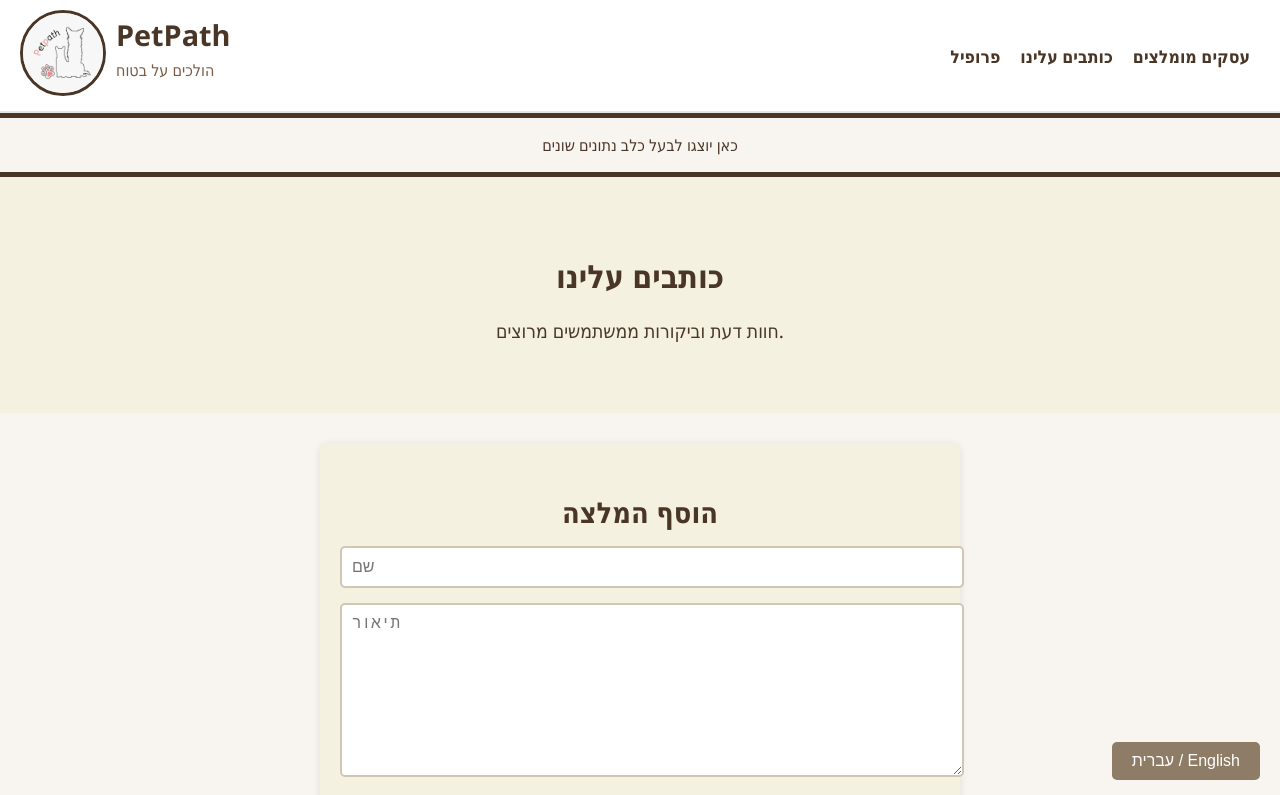
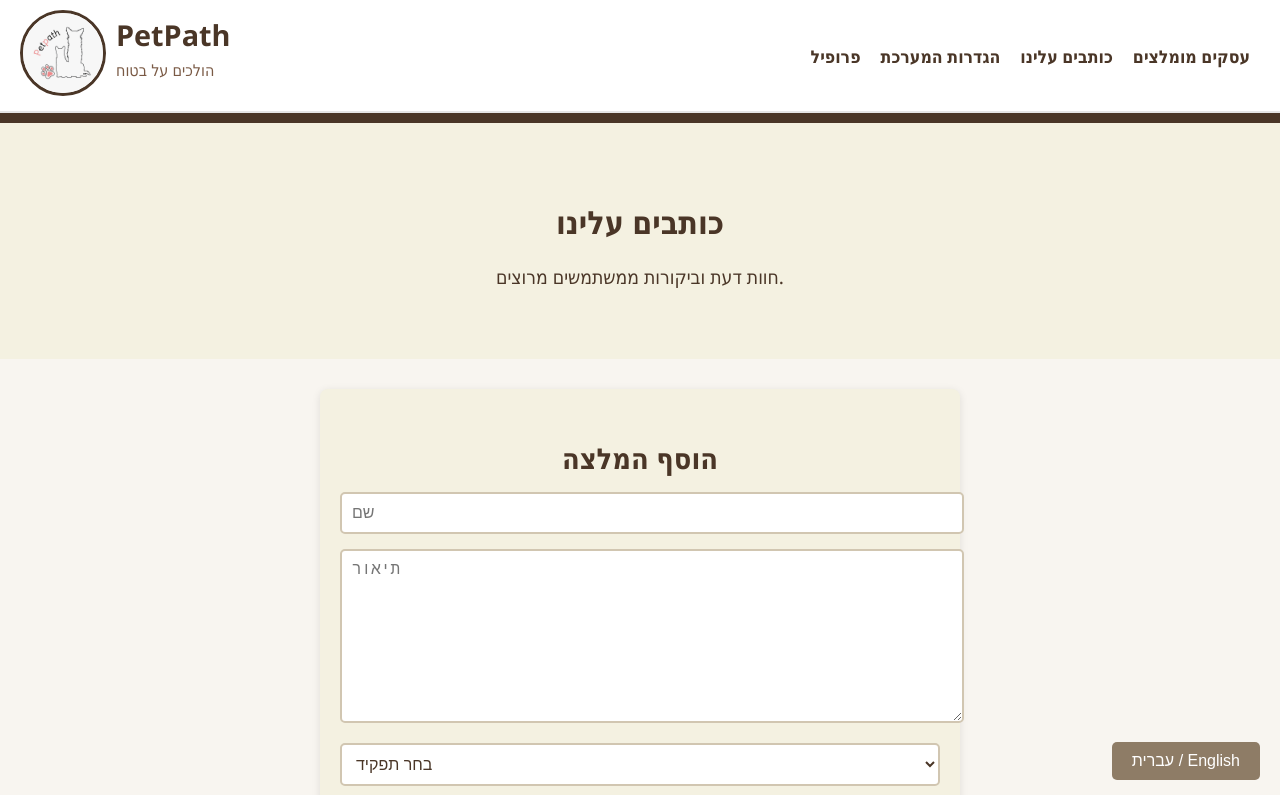
Before and after one commit to BS-FSE-2025/BS-FSE-2025-Team-14, a React (Create React App) app in the folder pet-path/: page /dashboard/dogowner in a window 1280 px wide. Shown: the top 795 px of the page. Built offline with nearby package versions, Linux system fonts and the light colour scheme; no server answers.

Commit message:
Menu editing

```diff
--- a/pet-path/src/components/DogownerDash.jsx
+++ b/pet-path/src/components/DogownerDash.jsx
@@ -3,6 +3,8 @@ import './Home.css';
 import { switchLanguage } from './Translate'; // ייבוא נכון של הפונקציה
 
 function DogownerDash({ isAuthenticated, onLogin, onRegister, user }) {
+  const [userInfo, setUserInfo] = useState(user || null);
+    const [showProfile, setShowProfile] = useState(false); // מצב להצגת פרופיל
     const [recommendations, setRecommendations] = useState([]);
     const [newRecommendation, setNewRecommendation] = useState({
       name: '',
@@ -16,9 +18,19 @@ function DogownerDash({ isAuthenticated, onLogin, onRegister, user }) {
       role: '',
     });
 
+    // ה-state החדש להצגת חלונית ההגדרות
+    const [isSettingsOpen, setIsSettingsOpen] = useState(false);
+
     useEffect(() => {
+      if (!userInfo) {
+        const storedUser = JSON.parse(localStorage.getItem('user'));
+        if (storedUser) {
+          setUserInfo(storedUser);
+        }
+      }
       fetchRecommendations();
-  }, []);
+      fetchPublish();
+    }, [userInfo]);
 
     const fetchRecommendations = async () => {
       try {
@@ -63,10 +75,6 @@ function DogownerDash({ isAuthenticated, onLogin, onRegister, user }) {
       }
     };
 
-  useEffect(() => {
-    fetchPublish();
-  }, []);
-
     const fetchPublish = async () => {
       try {
         const response = await fetch('http://localhost:3001/publish');
@@ -110,6 +118,11 @@ function DogownerDash({ isAuthenticated, onLogin, onRegister, user }) {
       }
     };
 
+    // פונקציה שתשנה את מצב חלונית ההגדרות
+    const toggleSettings = () => {
+      setIsSettingsOpen((prev) => !prev);
+    };
+
     return (
       <div>
         <header>
@@ -128,18 +141,42 @@ function DogownerDash({ isAuthenticated, onLogin, onRegister, user }) {
           </div>
           <nav>
             <ul>
-          <li><a href="#reviews">פרופיל</a></li>
+              <li><a href="#" onClick={(e) => { e.preventDefault(); setShowProfile(!showProfile); }}>פרופיל</a></li>
+              <li><a href="#" onClick={toggleSettings}>הגדרות המערכת</a></li> {/* כפתור הגדרות */}
               <li><a href="#reviews">כותבים עלינו</a></li>
               <li><a href="#publish">עסקים מומלצים</a></li>
             </ul>
           </nav>
         </header>
 
+        <div className="divider"></div>
+
+        {showProfile && userInfo && (
+          <div className="profile-popup">
+            <p style={{ textAlign: 'center', fontSize: '18px', fontWeight: 'bold' }}>{userInfo.username} :שם משתמש</p>
+          </div>
+        )}
+
+        {isSettingsOpen && (
+    <div className="settings-popup" style={{ display: 'flex', flexDirection: 'column', justifyContent: 'center', alignItems: 'center', height: '10vh' }}>
+      <p style={{ fontSize: '18px', fontWeight: 'bold', textAlign: 'center', marginBottom: '5px' }}>:הגדרות המערכת</p>
+      <p style={{ fontSize: '16px', textAlign: 'center', marginTop: '0', marginBottom: '5px' }}>.(עברית,אנגלית) אפשרות שינוי שפה</p>
+    </div>
+  )}
+
+
+
+
+
+        {/* הצגת חלונית הגדרות */}
+        {isSettingsOpen && (
+          <div className="settings-popup">
+
+          </div>
+        )}
 
         <div className="divider"></div>
-        <p style={{ textAlign: 'center' }}>כאן יוצגו לבעל כלב נתונים שונים</p>
 
-      <div className="divider"></div>
         <div className="section" id="reviews">
           <h2>כותבים עלינו</h2>
           <p>חוות דעת וביקורות ממשתמשים מרוצים.</p>
@@ -251,4 +288,5 @@ function DogownerDash({ isAuthenticated, onLogin, onRegister, user }) {
     );
   }
 
+
 export default DogownerDash;
--- a/pet-path/src/components/DogwalkerDash.jsx
+++ b/pet-path/src/components/DogwalkerDash.jsx
@@ -3,6 +3,8 @@ import './Home.css';
 import { switchLanguage } from './Translate'; // ייבוא נכון של הפונקציה
 
 function DogwalkerDash({ isAuthenticated, onLogin, onRegister, user }) {
+ const [userInfo, setUserInfo] = useState(user || null);
+   const [showProfile, setShowProfile] = useState(false); // מצב להצגת פרופיל
    const [recommendations, setRecommendations] = useState([]);
    const [newRecommendation, setNewRecommendation] = useState({
      name: '',
@@ -16,9 +18,19 @@ function DogwalkerDash({ isAuthenticated, onLogin, onRegister, user }) {
      role: '',
    });
 
+   // ה-state החדש להצגת חלונית ההגדרות
+   const [isSettingsOpen, setIsSettingsOpen] = useState(false);
+
    useEffect(() => {
+     if (!userInfo) {
+       const storedUser = JSON.parse(localStorage.getItem('user'));
+       if (storedUser) {
+         setUserInfo(storedUser);
+       }
+     }
      fetchRecommendations();
-  }, []);
+     fetchPublish();
+   }, [userInfo]);
 
    const fetchRecommendations = async () => {
      try {
@@ -63,10 +75,6 @@ function DogwalkerDash({ isAuthenticated, onLogin, onRegister, user }) {
      }
    };
 
-  useEffect(() => {
-    fetchPublish();
-  }, []);
-
    const fetchPublish = async () => {
      try {
        const response = await fetch('http://localhost:3001/publish');
@@ -110,6 +118,11 @@ function DogwalkerDash({ isAuthenticated, onLogin, onRegister, user }) {
      }
    };
 
+   // פונקציה שתשנה את מצב חלונית ההגדרות
+   const toggleSettings = () => {
+     setIsSettingsOpen((prev) => !prev);
+   };
+
    return (
      <div>
        <header>
@@ -128,8 +141,8 @@ function DogwalkerDash({ isAuthenticated, onLogin, onRegister, user }) {
          </div>
          <nav>
            <ul>
-          <li><a href="#reviews">פרופיל</a></li>
-          <li><a href="#reviews">הגדרות המערכת</a></li>
+             <li><a href="#" onClick={(e) => { e.preventDefault(); setShowProfile(!showProfile); }}>פרופיל</a></li>
+             <li><a href="#" onClick={toggleSettings}>הגדרות המערכת</a></li> {/* כפתור הגדרות */}
              <li><a href="#reviews">כותבים עלינו</a></li>
              <li><a href="#publish">עסקים מומלצים</a></li>
            </ul>
@@ -137,11 +150,32 @@ function DogwalkerDash({ isAuthenticated, onLogin, onRegister, user }) {
        </header>
 
        <div className="divider"></div>
-      <p style={{ textAlign: 'center' }}>כאן יוצגו לדוג ווקר נתונים שונים</p>
+
+       {showProfile && userInfo && (
+         <div className="profile-popup">
+           <p style={{ textAlign: 'center', fontSize: '18px', fontWeight: 'bold' }}>{userInfo.username} :שם משתמש</p>
+         </div>
+       )}
+
+       {isSettingsOpen && (
+   <div className="settings-popup" style={{ display: 'flex', flexDirection: 'column', justifyContent: 'center', alignItems: 'center', height: '10vh' }}>
+     <p style={{ fontSize: '18px', fontWeight: 'bold', textAlign: 'center', marginBottom: '5px' }}>:הגדרות המערכת</p>
+     <p style={{ fontSize: '16px', textAlign: 'center', marginTop: '0', marginBottom: '5px' }}>.(עברית,אנגלית) אפשרות שינוי שפה</p>
+   </div>
+ )}
 
 
+
+
+
+       {/* הצגת חלונית הגדרות */}
+       {isSettingsOpen && (
+         <div className="settings-popup">
+
+         </div>
+       )}
+
        <div className="divider"></div>
-
 
        <div className="section" id="reviews">
          <h2>כותבים עלינו</h2>
@@ -254,4 +288,5 @@ function DogwalkerDash({ isAuthenticated, onLogin, onRegister, user }) {
    );
  }
 
+
 export default DogwalkerDash;
--- a/pet-path/src/components/LogIn.js
+++ b/pet-path/src/components/LogIn.js
@@ -13,7 +13,9 @@ function Login() {
     e.preventDefault();
     try {
       const user = await loginUser(username, password, role);
+
       if (user.role) {
+        localStorage.setItem('user', JSON.stringify(user));
         if (role === 'vet') {
           navigate('/dashboard/vet', { state: { user } }); // ניווט לדף הווטרינר
         }
--- a/pet-path/src/components/VetDash.jsx
+++ b/pet-path/src/components/VetDash.jsx
@@ -1,8 +1,10 @@
 import React, { useState, useEffect } from 'react';
 import './Home.css';
-import { switchLanguage } from './Translate'; // ייבוא נכון של הפונקציה
+import { switchLanguage } from './Translate';
 
 function VetDash({ isAuthenticated, onLogin, onRegister, user }) {
+  const [userInfo, setUserInfo] = useState(user || null);
+  const [showProfile, setShowProfile] = useState(false); // מצב להצגת פרופיל
   const [recommendations, setRecommendations] = useState([]);
   const [newRecommendation, setNewRecommendation] = useState({
     name: '',
@@ -16,9 +18,19 @@ function VetDash({ isAuthenticated, onLogin, onRegister, user }) {
     role: '',
   });
 
+  // ה-state החדש להצגת חלונית ההגדרות
+  const [isSettingsOpen, setIsSettingsOpen] = useState(false);
+
   useEffect(() => {
+    if (!userInfo) {
+      const storedUser = JSON.parse(localStorage.getItem('user'));
+      if (storedUser) {
+        setUserInfo(storedUser);
+      }
+    }
     fetchRecommendations();
-  }, []);
+    fetchPublish();
+  }, [userInfo]);
 
   const fetchRecommendations = async () => {
     try {
@@ -63,10 +75,6 @@ function VetDash({ isAuthenticated, onLogin, onRegister, user }) {
     }
   };
 
-  useEffect(() => {
-    fetchPublish();
-  }, []);
-
   const fetchPublish = async () => {
     try {
       const response = await fetch('http://localhost:3001/publish');
@@ -110,6 +118,11 @@ function VetDash({ isAuthenticated, onLogin, onRegister, user }) {
     }
   };
 
+  // פונקציה שתשנה את מצב חלונית ההגדרות
+  const toggleSettings = () => {
+    setIsSettingsOpen((prev) => !prev);
+  };
+
   return (
     <div>
       <header>
@@ -128,8 +141,8 @@ function VetDash({ isAuthenticated, onLogin, onRegister, user }) {
         </div>
         <nav>
           <ul>
-          <li><a href="#reviews">פרופיל</a></li>
-          <li><a href="#reviews">הגדרות המערכת</a></li>
+            <li><a href="#" onClick={(e) => { e.preventDefault(); setShowProfile(!showProfile); }}>פרופיל</a></li>
+            <li><a href="#" onClick={toggleSettings}>הגדרות המערכת</a></li> {/* כפתור הגדרות */}
             <li><a href="#reviews">כותבים עלינו</a></li>
             <li><a href="#publish">עסקים מומלצים</a></li>
           </ul>
@@ -137,11 +150,32 @@ function VetDash({ isAuthenticated, onLogin, onRegister, user }) {
       </header>
 
       <div className="divider"></div>
-      <p style={{ textAlign: 'center' }}>כאן יוצגו לוטרינר נתונים שונים</p>
+
+      {showProfile && userInfo && (
+        <div className="profile-popup">
+          <p style={{ textAlign: 'center', fontSize: '18px', fontWeight: 'bold' }}>{userInfo.username} :שם משתמש</p>
+        </div>
+      )}
+
+      {isSettingsOpen && (
+  <div className="settings-popup" style={{ display: 'flex', flexDirection: 'column', justifyContent: 'center', alignItems: 'center', height: '10vh' }}>
+    <p style={{ fontSize: '18px', fontWeight: 'bold', textAlign: 'center', marginBottom: '5px' }}>:הגדרות המערכת</p>
+    <p style={{ fontSize: '16px', textAlign: 'center', marginTop: '0', marginBottom: '5px' }}>.(עברית,אנגלית) אפשרות שינוי שפה</p>
+  </div>
+)}
 
 
+
+
+
+      {/* הצגת חלונית הגדרות */}
+      {isSettingsOpen && (
+        <div className="settings-popup">
+
+        </div>
+      )}
+
       <div className="divider"></div>
-
 
       <div className="section" id="reviews">
         <h2>כותבים עלינו</h2>
```
Lines whose indentation alone changed are shown as unchanged.
